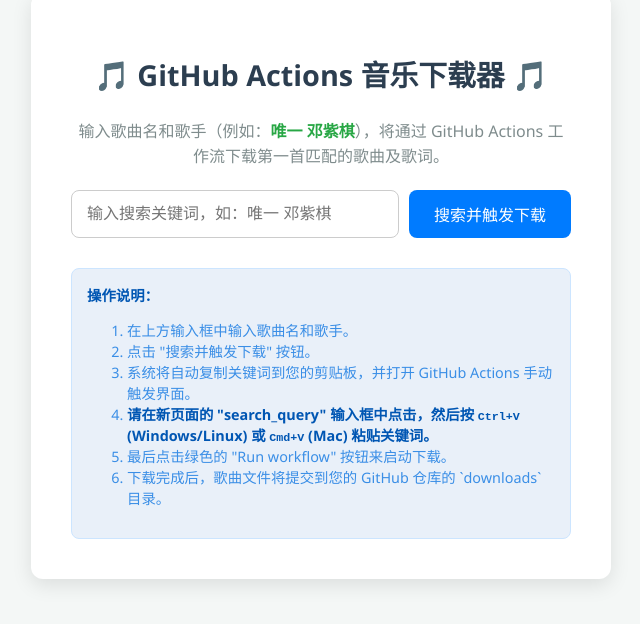
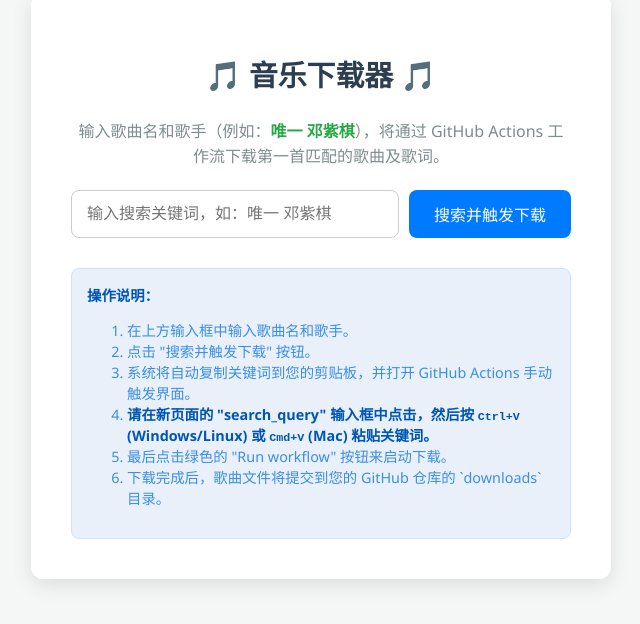
Before and after one commit to yao1987825/music, a plain HTML site: page index.html in a window 1280 px wide. Shown: the part 134-758 px from the top of the page, without its empty margins (319-959 px from the left). Drawn offline with Linux system fonts and the light colour scheme.

Commit message:
Update index.html

```diff
--- a/index.html
+++ b/index.html
@@ -91,7 +91,7 @@
 </head>
 <body>
     <div class="container">
-        <h1>🎵 GitHub Actions 音乐下载器 🎵</h1>
+        <h1>🎵  音乐下载器 🎵</h1>
         <p>
             输入歌曲名和歌手（例如：<strong style="color: #28a745;">唯一 邓紫棋</strong>），将通过 GitHub Actions 工作流下载第一首匹配的歌曲及歌词。
         </p>
```
